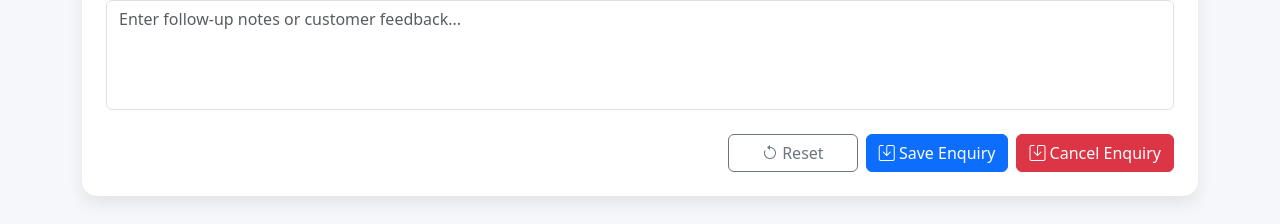
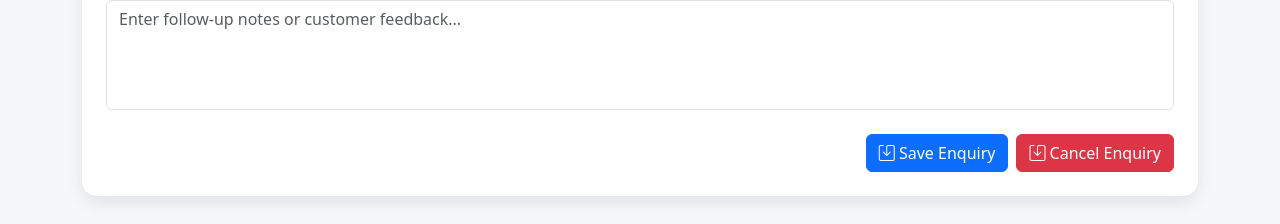
Before and after one commit to panusaya/Angular_20_EnquiryApp, an Angular app: page /submit-enquiry in a window 1280 px wide. Shown: the part 959-1183 px from the top of the page. Built offline with nearby package versions, Linux system fonts and the light colour scheme; no server answers.

Commit message:
Reset Comment

```diff
--- a/src/app/Pages/submit-enquiry/submit-enquiry.component.html
+++ b/src/app/Pages/submit-enquiry/submit-enquiry.component.html
@@ -236,10 +236,10 @@
 
                     <div class="text-end mt-4">
 
-                        <button type="reset" class="btn btn-outline-secondary me-2">
+                        <!-- <button type="reset" class="btn btn-outline-secondary me-2">
                             <i class="bi bi-arrow-counterclockwise"></i>
                             Reset
-                        </button>
+                        </button> -->
 
                         <button type="button" class="btn btn-primary" *ngIf="newInquiryObj.enquiryId == 0" (click)="onSaveEnquiry()">
                             <i class="bi bi-save"></i>
```
